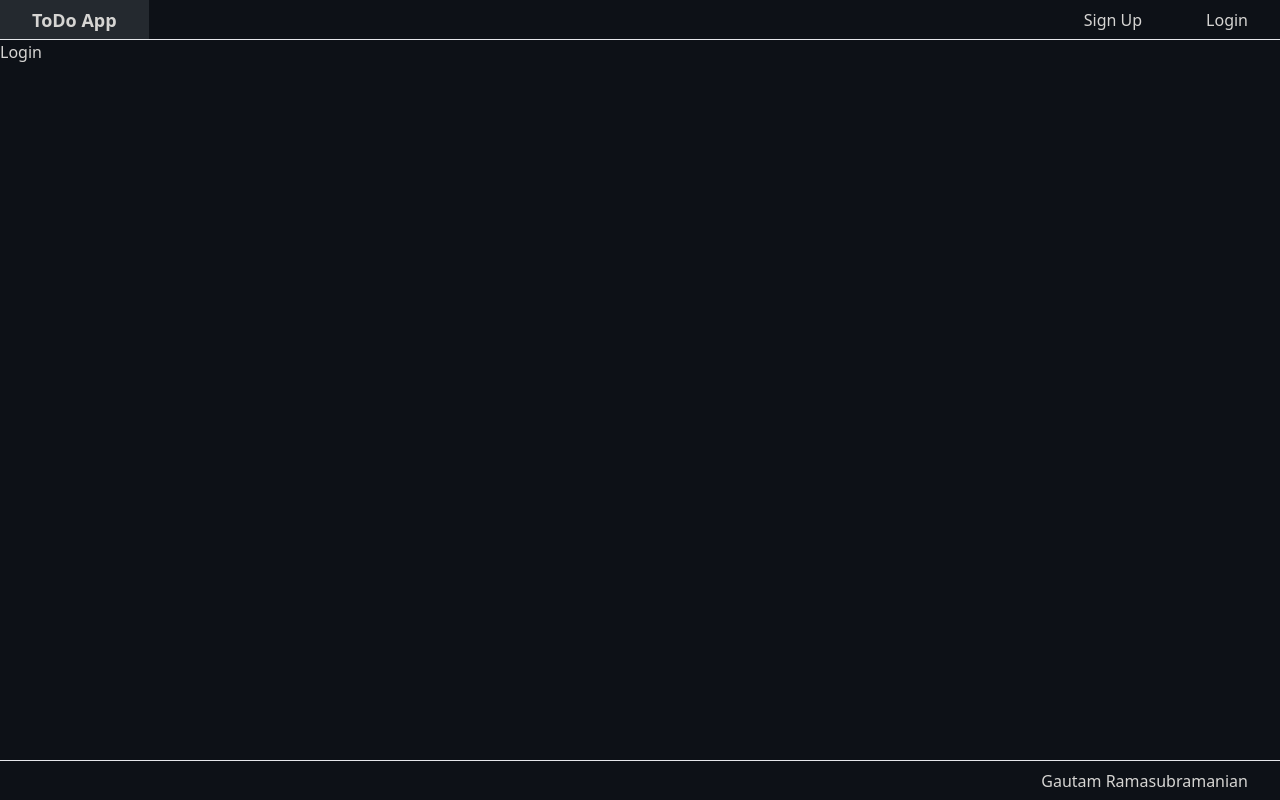
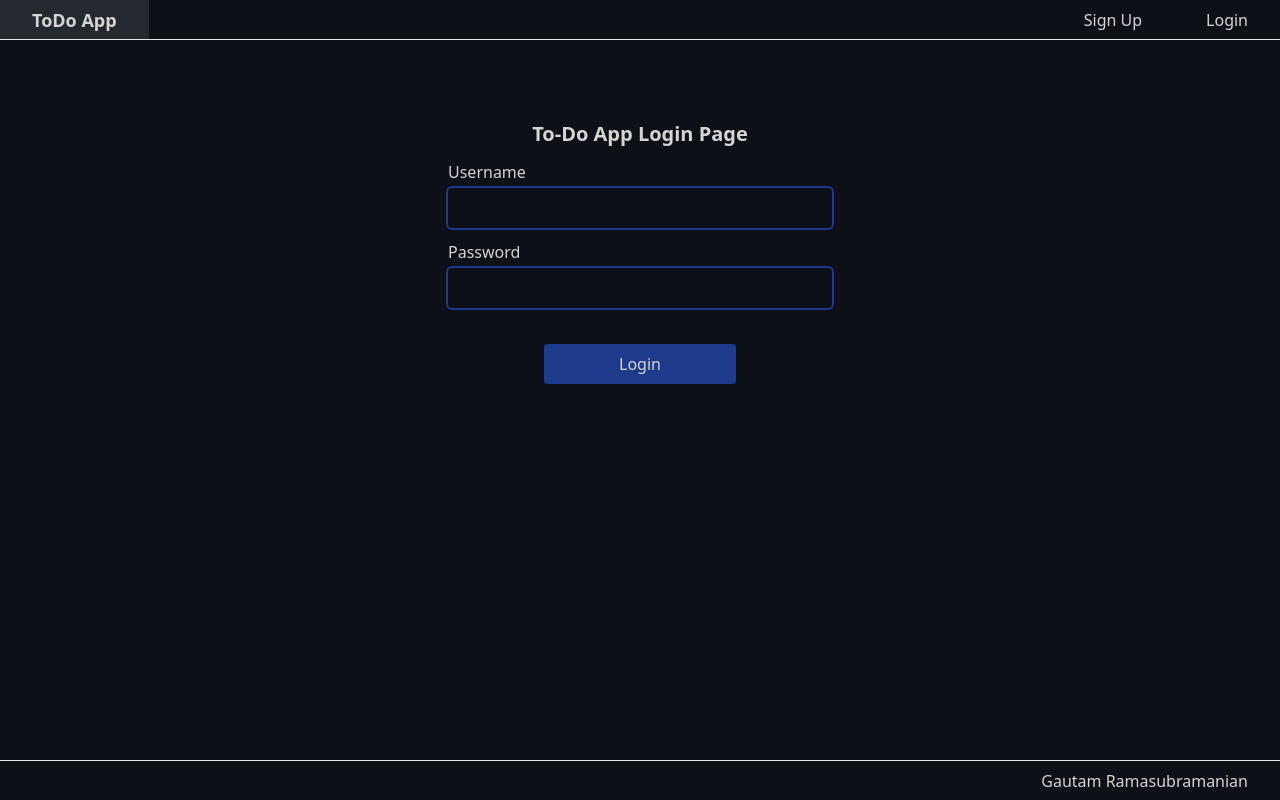
Before and after one commit to gramasu000/toDoAppOne, a Next.js app: page /login in a window 1280 px wide. Built offline with nearby package versions, Linux system fonts and the light colour scheme.

Commit message:
Login Page functionality

```diff
--- a/src/app/login/page.tsx
+++ b/src/app/login/page.tsx
@@ -1,5 +1,174 @@
 "use client";
 
-export default function Login() {
-  return <>Login</>;
+import { useEffect, useRef, useState } from "react";
+
+interface FormError {
+  display: boolean;
+  inputId: string;
+  errorMessage: string;
 }
+
+export default function LoginPage() {
+  const [disabled, setDisabled] = useState<boolean>(false);
+  const [focus, setFocus] = useState<string>("");
+  const [error, setError] = useState<FormError>({
+    display: false,
+    inputId: "",
+    errorMessage: "",
+  });
+  const usrRef = useRef<any>(null);
+  const pwdRef = useRef<any>(null);
+
+  useEffect(() => {
+    if (error.display && error.inputId === "username") {
+      usrRef?.current?.focus();
+    } else if (error.display && error.inputId === "password") {
+      pwdRef?.current?.focus();
+    }
+  }, [error.display]);
+
+  function onSubmit(e: any) {
+    e.preventDefault();
+    setDisabled(true);
+    const username = e.target.username.value;
+    const password = e.target.password.value;
+    if (username === "") {
+      setTimeout(() => {
+        setError({
+          display: true,
+          inputId: "username",
+          errorMessage: "Please enter a username",
+        });
+        setDisabled(false);
+      }, 1000);
+    } else if (password === "") {
+      setTimeout(() => {
+        setError({
+          display: true,
+          inputId: "password",
+          errorMessage: "Please enter a password",
+        });
+        setDisabled(false);
+      }, 1000);
+    } else {
+      setTimeout(() => {
+        setDisabled(false);
+      }, 1000);
+    }
+  }
+
+  function onFocus(inputId: string, e: any) {
+    setFocus(inputId);
+  }
+
+  function onBlur(e: any) {
+    setFocus("");
+    if (error.display) {
+      setError({ ...error, display: false });
+    }
+  }
+
+  function onChange(e: any) {
+    if (error.display) {
+      setError({ ...error, display: false });
+    }
+  }
+
+  function getInputStyle(e: FormError): string {
+    return (
+      "mb-1 w-full p-2 rounded bg-[#0d1117] outline-2 " +
+      "outline outline-blue-900 disabled:bg-[#24292f] " +
+      (e.display ? "focus:outline-red-500" : "focus:outline-blue-400")
+    );
+  }
+
+  function getInputLabelStyle(id: string, f: string, e: FormError): string {
+    if (e.display && e.inputId === id) {
+      return "mb-1 font-semibold text-red-500";
+    } else if (f === id) {
+      return "mb-1 font-semibold";
+    } else {
+      return "mb-1";
+    }
+  }
+
+  const usrProps = {
+    className: getInputStyle(error),
+    disabled,
+    type: "text",
+    id: "username",
+    onFocus: (e: any) => onFocus("username", e),
+    onBlur,
+    onChange,
+    ref: usrRef,
+  };
+
+  const usrLabelProps = {
+    className: getInputLabelStyle("username", focus, error),
+  };
+
+  const pwdProps = {
+    className: getInputStyle(error),
+    disabled,
+    type: "password",
+    id: "password",
+    onFocus: (e: any) => onFocus("password", e),
+    onBlur,
+    onChange,
+    ref: pwdRef,
+  };
+
+  const pwdLabelProps = {
+    className: getInputLabelStyle("password", focus, error),
+  };
+
+  const btnProps = {
+    className:
+      "w-1/2 bg-blue-900 rounded p-2 cursor-pointer hover:bg-blue-700 " +
+      "hover:font-semibold disabled:bg-[#8aa6d4] disabled:cursor-wait",
+    disabled,
+    type: "submit" as const,
+  };
+
+  const formProps = {
+    className: "max-w-[26rem] w-3/4 p-4 rounded bg-[#0d1117]",
+    onSubmit,
+  };
+
+  const usrError =
+    error.display && error.inputId === "username" ? (
+      <p className="text-sm text-red-500">{error.errorMessage}</p>
+    ) : (
+      <></>
+    );
+
+  const pwdError =
+    error.display && error.inputId === "password" ? (
+      <p className="text-sm text-red-500">{error.errorMessage}</p>
+    ) : (
+      <></>
+    );
+
+  return (
+    <div className="py-16 flex justify-center">
+      <form {...formProps}>
+        <div className="flex justify-center mb-3">
+          <p className="text-xl font-bold">To-Do App Login Page</p>
+        </div>
+        <div className="mb-2">
+          <p {...usrLabelProps}>Username</p>
+          <input {...usrProps}></input>
+          {usrError}
+        </div>
+        <div className="mb-8">
+          <p {...pwdLabelProps}>Password</p>
+          <input {...pwdProps}></input>
+          {pwdError}
+        </div>
+        <div className="flex justify-center">
+          <button {...btnProps}>Login</button>
+        </div>
+      </form>
+    </div>
+  );
+}
```
